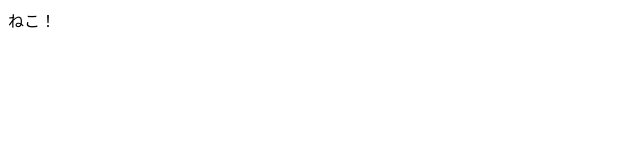
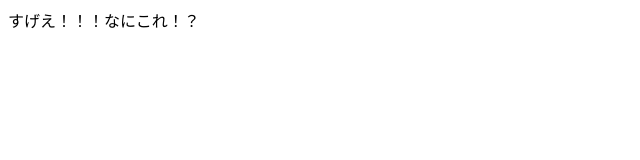
Before and after one commit to Perukii/Perukii.github.io, a plain HTML site: page index.html in a window 1280 px wide. Shown: the whole page, without its empty margins (0-640 px from the left). Drawn offline with Linux system fonts and the light colour scheme.

Commit message:
Update index.html

```diff
--- a/index.html
+++ b/index.html
@@ -4,6 +4,6 @@
     <title>タイトル</title>
   </head>
   <body>
-    ねこ！
+    すげえ！！！なにこれ！？
   </body>
 </html>
```
